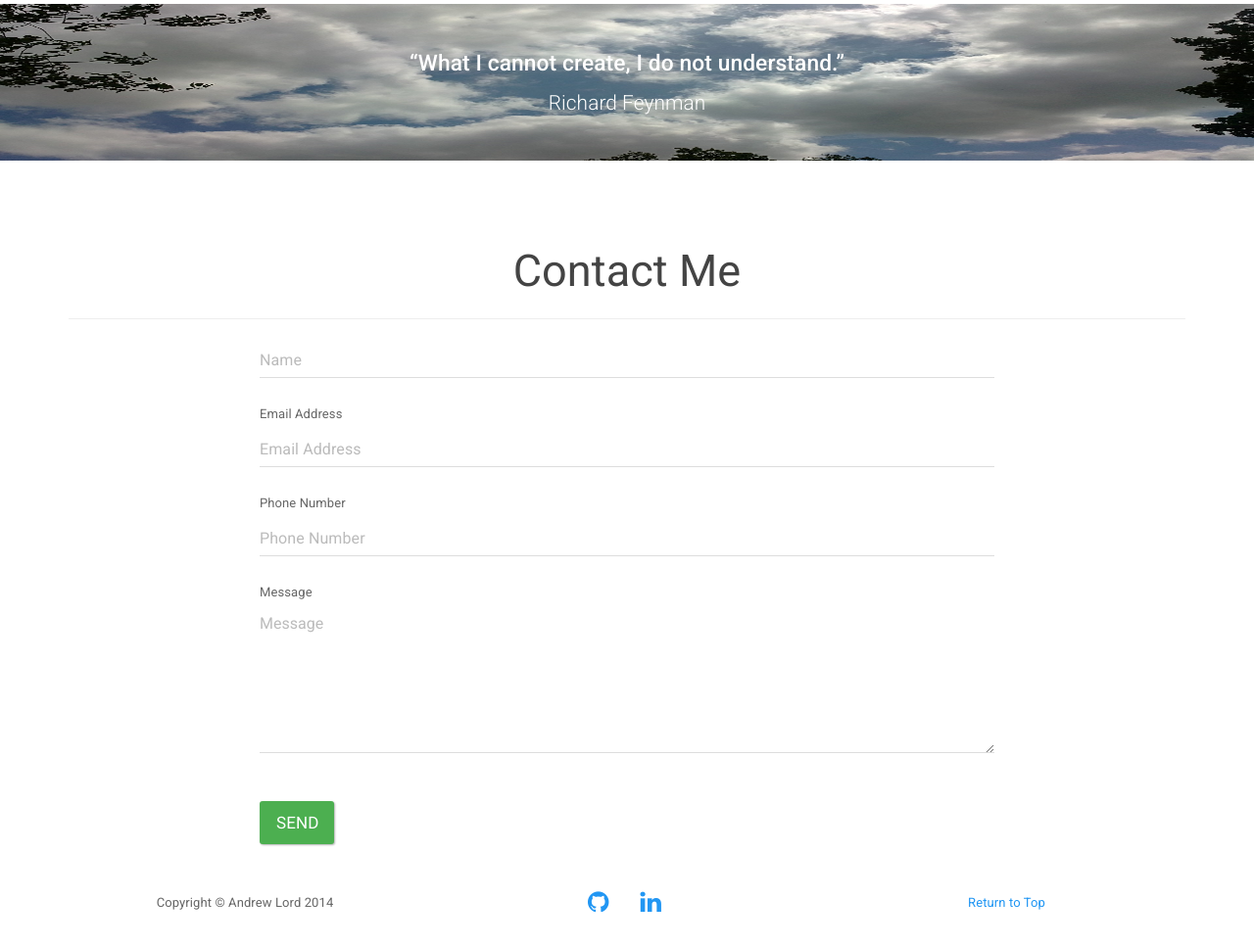
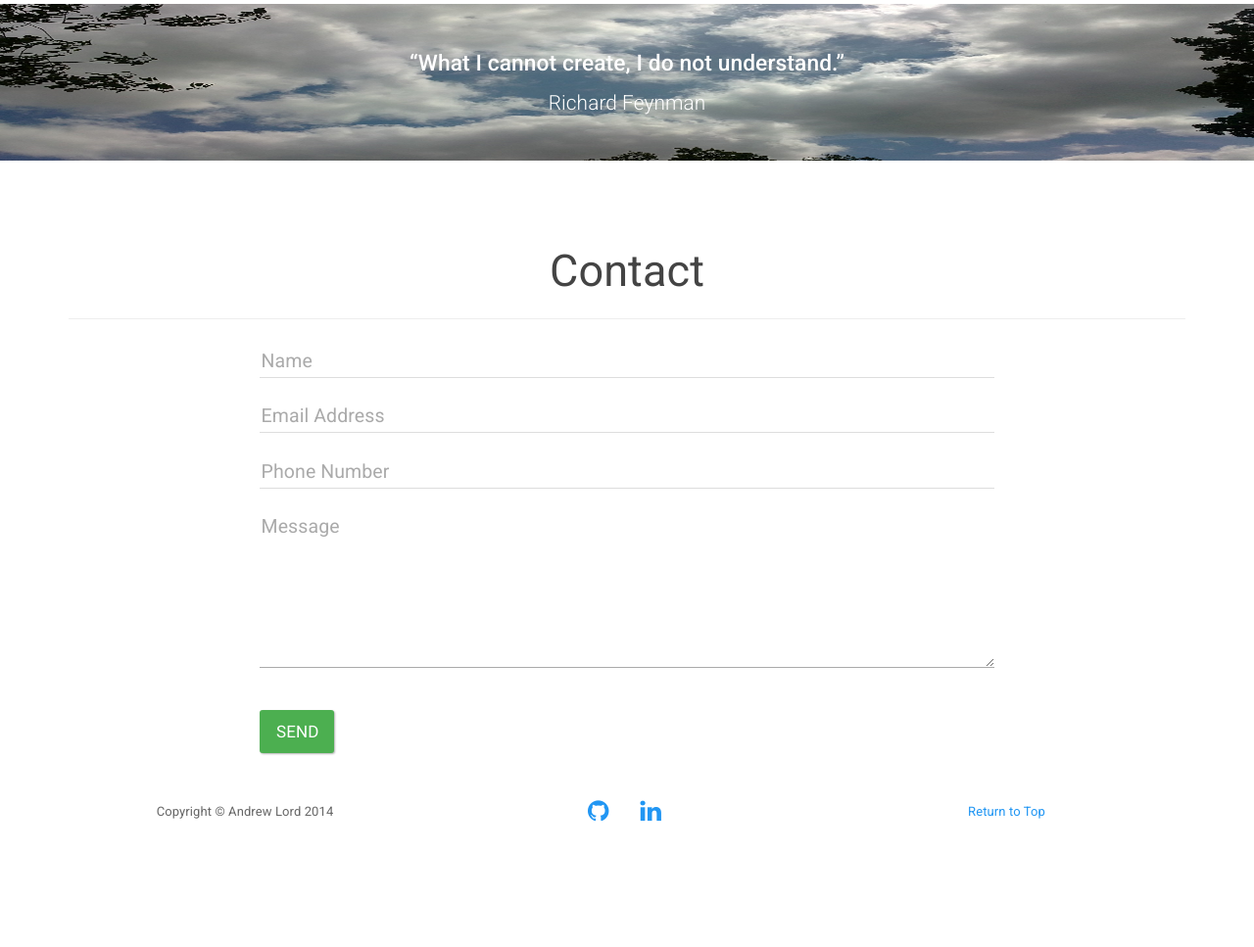
Before and after one commit to npmcdn-to-unpkg-bot/andrewlord1990.github.io, a PHP site: page / in a window 1280 px wide. Shown: the part 4558-5525 px from the top of the page at 98% size. After the commit the page ends 5397 px from the top, so only its background shows below. Run offline with PHP 8.4, Linux system fonts and the light colour scheme.

Commit message:
Added floating labels to contact form. Styling of contact form.

```diff
--- /dev/null
+++ b/css/floating-labels.css
@@ -0,0 +1,56 @@
+.float-label-control { position: relative; margin-bottom: 1.5em; }
+    .float-label-control .controls::-webkit-input-placeholder { color: transparent; }
+    .float-label-control :-moz-placeholder { color: transparent; }
+    .float-label-control ::-moz-placeholder { color: transparent; }
+    .float-label-control :-ms-input-placeholder { color: transparent; }
+    .float-label-control input:-webkit-autofill,
+    .float-label-control textarea:-webkit-autofill { background-color: transparent !important; -webkit-box-shadow: 0 0 0 1000px white inset !important; -moz-box-shadow: 0 0 0 1000px white inset !important; box-shadow: 0 0 0 1000px white inset !important; }
+    .float-label-control input, .float-label-control textarea, .float-label-control label { font-size: 1.3em; box-shadow: none; -webkit-box-shadow: none; }
+        .float-label-control input:focus,
+        .float-label-control textarea:focus { box-shadow: none; -webkit-box-shadow: none; border-bottom-width: 2px; padding-bottom: 0; }
+        .float-label-control textarea:focus { padding-bottom: 4px; }
+    .float-label-control input, .float-label-control textarea { display: block; width: 100%; padding: 0.1em 0em 1px 0em; border: none; border-radius: 0px; border-bottom: 1px solid #aaa; outline: none; margin: 0px; background: none; }
+    .float-label-control textarea { padding: 0.1em 0em 5px 0em; }
+    .float-label-control label { position: absolute; font-weight: normal; top: -1.0em; left: 0.08em; color: #aaaaaa; z-index: -1; font-size: 0.85em; -moz-animation: float-labels 300ms none ease-out; -webkit-animation: float-labels 300ms none ease-out; -o-animation: float-labels 300ms none ease-out; -ms-animation: float-labels 300ms none ease-out; -khtml-animation: float-labels 300ms none ease-out; animation: float-labels 300ms none ease-out; /* There is a bug sometimes pausing the animation. This avoids that.*/ animation-play-state: running !important; -webkit-animation-play-state: running !important; }
+    .float-label-control input.empty + label,
+    .float-label-control textarea.empty + label { top: 0.1em; font-size: 1.5em; animation: none; -webkit-animation: none; }
+    .float-label-control input:not(.empty) + label,
+    .float-label-control textarea:not(.empty) + label { z-index: 1; }
+    .float-label-control input:not(.empty):focus + label,
+    .float-label-control textarea:not(.empty):focus + label { color: #2196f3; }
+    .float-label-control.label-bottom label { -moz-animation: float-labels-bottom 300ms none ease-out; -webkit-animation: float-labels-bottom 300ms none ease-out; -o-animation: float-labels-bottom 300ms none ease-out; -ms-animation: float-labels-bottom 300ms none ease-out; -khtml-animation: float-labels-bottom 300ms none ease-out; animation: float-labels-bottom 300ms none ease-out; }
+    .float-label-control.label-bottom input:not(.empty) + label,
+    .float-label-control.label-bottom textarea:not(.empty) + label { top: 3em; }
+
+
+@keyframes float-labels {
+    0% { opacity: 1; color: #aaa; top: 0.1em; font-size: 1.5em; }
+    20% { font-size: 1.5em; opacity: 0; }
+    30% { top: 0.1em; }
+    50% { opacity: 0; font-size: 0.85em; }
+    100% { top: -1em; opacity: 1; }
+}
+
+@-webkit-keyframes float-labels {
+    0% { opacity: 1; color: #aaa; top: 0.1em; font-size: 1.5em; }
+    20% { font-size: 1.5em; opacity: 0; }
+    30% { top: 0.1em; }
+    50% { opacity: 0; font-size: 0.85em; }
+    100% { top: -1em; opacity: 1; }
+}
+
+@keyframes float-labels-bottom {
+    0% { opacity: 1; color: #aaa; top: 0.1em; font-size: 1.5em; }
+    20% { font-size: 1.5em; opacity: 0; }
+    30% { top: 0.1em; }
+    50% { opacity: 0; font-size: 0.85em; }
+    100% { top: 3em; opacity: 1; }
+}
+
+@-webkit-keyframes float-labels-bottom {
+    0% { opacity: 1; color: #aaa; top: 0.1em; font-size: 1.5em; }
+    20% { font-size: 1.5em; opacity: 0; }
+    30% { top: 0.1em; }
+    50% { opacity: 0; font-size: 0.85em; }
+    100% { top: 3em; opacity: 1; }
+}
--- a/css/main.css
+++ b/css/main.css
@@ -522,6 +522,10 @@ section .heading {
     background-image: url('../img/clouds.jpg');
 }
 
+#contact textarea {
+    resize: vertical;
+}
+
 .btn-outline,
 .btn-outline:active,
 .btn-outline.active {
--- a/index.html
+++ b/index.html
@@ -22,6 +22,7 @@
         <script src="js/respond.min.js"></script>
     <![endif]-->
 
+    <link href="css/floating-labels.css" rel="stylesheet" type="text/css">
     <link href="css/main.css" rel="stylesheet" type="text/css">
 
 </head>
@@ -378,7 +379,10 @@
                         </div>
                         <div class="timeline-body">
                             <p>Design, develop, test, support and deploy the Ocado Android application, working as a key member within the mobile development team. This has involved developing new Java code using the Android SDK, combined with an SQLite database and dealing with XML and JSON data from the RESTful web services.</p>
-                            <p class="google-play-badge"><a href="https://play.google.com/store/apps/details?id=com.ocado.mobile.android"><img src="img/google-play-badge.png"></a></p>
+                            <p class="google-play-badge">
+                                <a href="https://play.google.com/store/apps/details?id=com.ocado.mobile.android"><img src="img/google-play-badge.png">
+                                </a>
+                            </p>
                         </div>
                     </div>
                 </li>
@@ -429,48 +433,33 @@
 
     <section id="contact">
         <div class="container">
-            <div class="row">
-                <div class="col-lg-12 text-center">
-                    <h2>Contact Me</h2>
-                    <hr class="star-primary">
-                </div>
+            <div class="heading text-center">
+                <h2>Contact</h2>
+                <hr />
             </div>
             <div class="row">
                 <div class="col-lg-8 col-lg-offset-2">
-                    <!-- To configure the contact form email address, go to mail/contact_me.php and update the email address in the PHP file on line 19. -->
-                    <!-- The form should work on most web servers, but if the form is not working you may need to configure your web server differently. -->
-                    <form name="sentMessage" id="contactForm" novalidate>
-                        <div class="row control-group">
-                            <div class="form-group col-xs-12 floating-label-form-group controls">
-                                <input type="text" class="form-control" placeholder="Name" id="name" required data-validation-required-message="Please enter your name.">
-                                <p class="help-block text-danger"></p>
-                            </div>
+                    <form name="contactForm" id="contactForm" role="form" novalidate>
+                        <div class="form-group float-label-control control-group">
+                            <label for="name">Name</label>
+                            <input type="text" class="form-control" id="name" required data-validation-required-message="Please enter your name" />
                         </div>
-                        <div class="row control-group">
-                            <div class="form-group col-xs-12 floating-label-form-group controls">
-                                <label>Email Address</label>
-                                <input type="email" class="form-control" placeholder="Email Address" id="email" required data-validation-required-message="Please enter your email address.">
-                                <p class="help-block text-danger"></p>
-                            </div>
+                        <div class="form-group float-label-control">
+                            <label for="email">Email Address</label>
+                            <input type="email" class="form-control" id="email" required data-validation-required-message="Please enter a valid email address">
                         </div>
-                        <div class="row control-group">
-                            <div class="form-group col-xs-12 floating-label-form-group controls">
-                                <label>Phone Number</label>
-                                <input type="tel" class="form-control" placeholder="Phone Number" id="phone" required data-validation-required-message="Please enter your phone number.">
-                                <p class="help-block text-danger"></p>
-                            </div>
+                        <div class="form-group float-label-control">
+                            <label for="phone">Phone Number</label>
+                            <input type="tel" class="form-control" id="phone">
                         </div>
-                        <div class="row control-group">
-                            <div class="form-group col-xs-12 floating-label-form-group controls">
-                                <label>Message</label>
-                                <textarea rows="5" class="form-control" placeholder="Message" id="message" required data-validation-required-message="Please enter a message."></textarea>
-                                <p class="help-block text-danger"></p>
-                            </div>
+                        <div class="form-group float-label-control">
+                            <label for="message">Message</label>
+                            <textarea rows="5" class="form-control" id="message" required data-validation-required-message="Please enter a message"></textarea>
                         </div>
                         <br>
                         <div id="success"></div>
                         <div class="row">
-                            <div class="form-group col-xs-12">
+                            <div class="form-group col-md-12">
                                 <button type="submit" class="btn btn-success btn-lg">Send</button>
                             </div>
                         </div>
@@ -511,7 +500,7 @@
     </div>
 
     <div class="modal fade" id="degreeModal" tabindex="-1" role="dialog" aria-labelledby="degreeModelTitle" aria-hidden="true">
-        <div class="modal-dialog">
+        <div class="modal-dialog modal-lg">
             <div class="modal-content">
                 <div class="modal-header">
                     <button type="button" class="close" data-dismiss="modal" aria-label="Close"><span aria-hidden="true">&times;</span>
@@ -588,12 +577,12 @@
     <script src="js/classie.js"></script>
     <script src="js/cbpAnimatedHeader.js"></script>
 
-    <!-- Contact Form JavaScript -->
     <script src="js/jqBootstrapValidation.js"></script>
-    <script src="js/contact_me.js"></script>
+    <script src="js/contact.js"></script>
 
     <script src="js/isotope.pkgd.js"></script>
 
+    <script src="js/floating-labels.js"></script>
     <script src="js/main.js"></script>
 
 </body>
--- a/js/contact_me.js
+++ b/js/contact.js
@@ -33,7 +33,7 @@ $(function() {
                     $('#success > .alert-success').html("<button type='button' class='close' data-dismiss='alert' aria-hidden='true'>&times;")
                         .append("</button>");
                     $('#success > .alert-success')
-                        .append("<strong>Your message has been sent. </strong>");
+                        .append("<strong>Your message has been sent. Thank you for contacting me, I will get back to you shortly.</strong>");
                     $('#success > .alert-success')
                         .append('</div>');
 
@@ -42,24 +42,17 @@ $(function() {
                 },
                 error: function() {
                     // Fail message
-                    $('#success').html("<div class='alert alert-danger'>");
-                    $('#success > .alert-danger').html("<button type='button' class='close' data-dismiss='alert' aria-hidden='true'>&times;")
+                    $('#success').html("<div class='alert alert-warning'>");
+                    $('#success > .alert-warning').html("<button type='button' class='close' data-dismiss='alert' aria-hidden='true'>&times;")
                         .append("</button>");
-                    $('#success > .alert-danger').append("<strong>Sorry " + firstName + ", it seems that my mail server is not responding. Please try again later!");
-                    $('#success > .alert-danger').append('</div>');
-                    //clear all fields
-                    $('#contactForm').trigger("reset");
+                    $('#success > .alert-warning').append("<strong>Sorry " + firstName + ", it seems that my mail server is not responding. Please try again later!");
+                    $('#success > .alert-warning').append('</div>');
                 },
             })
         },
         filter: function() {
             return $(this).is(":visible");
         },
-    });
-
-    $("a[data-toggle=\"tab\"]").click(function(e) {
-        e.preventDefault();
-        $(this).tab("show");
     });
 });
 
```
Also changed, not shown: js/floating-labels.js (added, +78 -0 lines).
